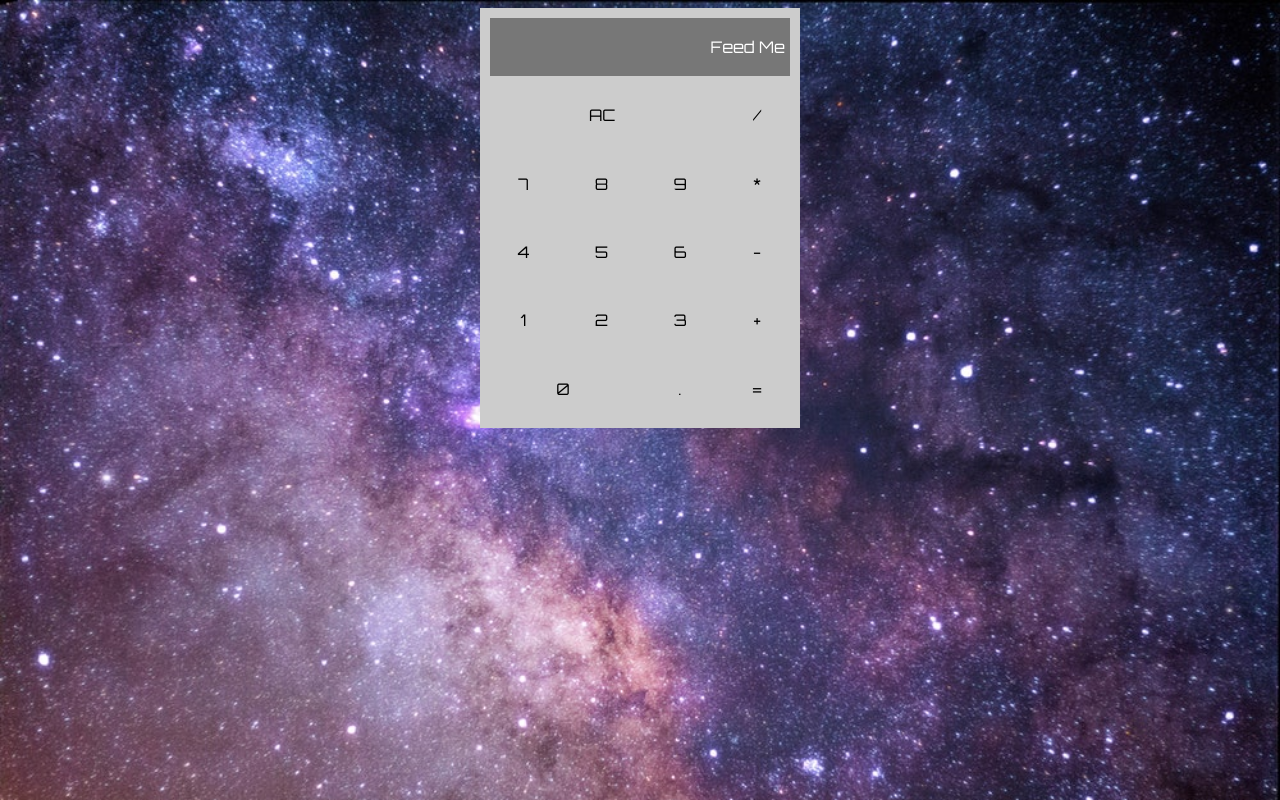
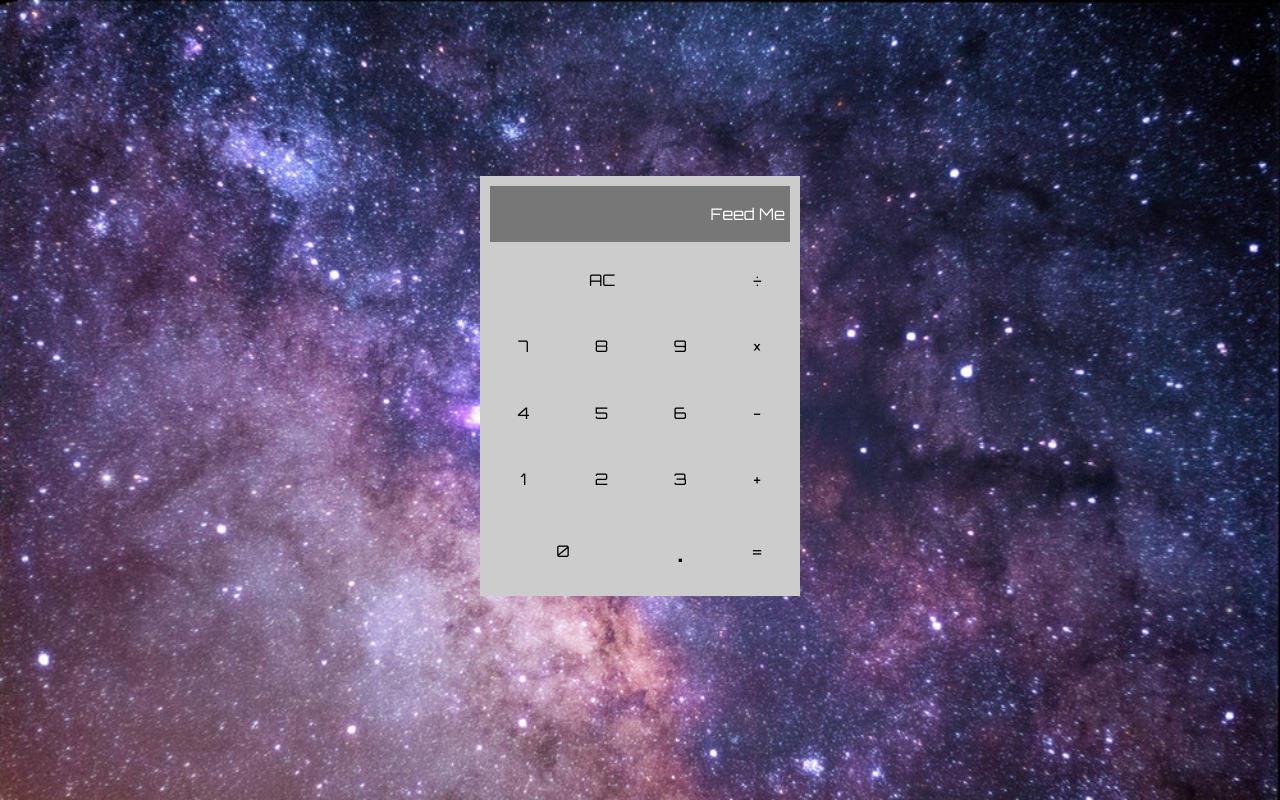
Before and after one commit to sleepysnapdragon/JS_Calculator, a plain HTML site: page index.html in a window 1280 px wide. Drawn offline with Linux system fonts and the light colour scheme.

Commit message:
small updates, still haven't resolved multiple operators ex. - issue

```diff
--- a/css.css
+++ b/css.css
@@ -81,9 +81,15 @@ body {
 }
 #decimal {
   grid-area: decimal;
+  font-weight: bold;
+  font-size: 20pt;
 }
 #equals {
   grid-area: equals;
+}
+
+#overall-container {
+  transform: translateY(40%);
 }
 
 .grid-container {
--- a/index.html
+++ b/index.html
@@ -11,14 +11,15 @@
     <title>Calculatron</title>
   </head>
   <body>
+    <div id="overall-container">
       <div class="grid-container">
         <div id="display">Feed Me</div>
         <div class="button" id="clear">AC</div>
-      <div class="button" id="divide">/</div>
+        <div class="button" id="divide">&divide;</div>
         <div class="button" id="seven">7</div>
         <div class="button" id="eight">8</div>
         <div class="button" id="nine">9</div>
-      <div class="button" id="multiply">*</div>
+        <div class="button" id="multiply">&times;</div>
         <div class="button" id="four">4</div>
         <div class="button" id="five">5</div>
         <div class="button" id="six">6</div>
@@ -31,6 +32,7 @@
         <div class="button" id="decimal">.</div>
         <div class="button" id="equals">=</div>
       </div>
+    </div>
   </body>
   <script type="text/javascript" src="./script.js"></script>
   <script src="https://cdn.freecodecamp.org/testable-projects-fcc/v1/bundle.js"></script>
--- a/script.js
+++ b/script.js
@@ -72,6 +72,7 @@ clear.addEventListener("click", reset);
 
 //this value indicates whether to also add a decimal before the next number: pressing decimal button makes it true
 var decimalToggle = false;
+//this is to understand how many decimal places a new number is at
 var decimalPlaces = 0;
 
 function pressZero() {
@@ -95,7 +96,6 @@ function pressDigit(num) {
       decimalPlaces++;
       calculation[calculation.length - 1] =
         calculation[calculation.length - 1] + num / Math.pow(10, decimalPlaces);
-      //problem here: for every place it goes after decimal it should be divided by bigger factor of 10
     }
   } else {
     //may need to add something here for decimal?
@@ -111,7 +111,15 @@ function pressOperator(op) {
   decimalPlaces = 0;
   displayValue = [op];
   display.innerHTML = displayValue.join("");
-  calculation.push(op);
+  console.log(
+    typeof calculation[calculation.length - 1] == "string",
+    calculation[calculation.length - 1] !== "-"
+  );
+  if (typeof calculation[calculation.length - 1] == "string") {
+    calculation[calculation.length - 1] = op;
+  } else {
+    calculation.push(op);
+  }
   console.log(calculation);
 }
 
```
Lines whose indentation alone changed are shown as unchanged.
